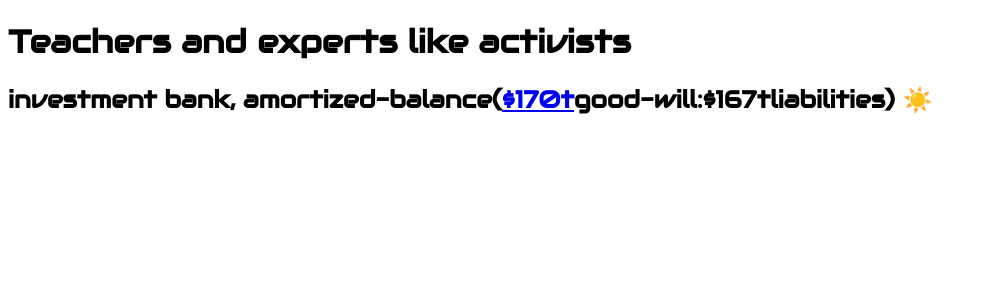
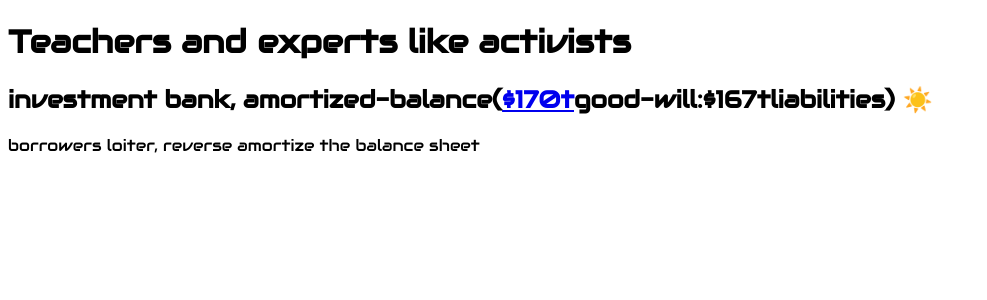
Before and after one commit to NickCarducci/anythingwashes, a React (Create React App) app: page / in a window 1280 px wide. Shown: the top 300 px of the page, without its empty margins (0-987 px from the left). Built offline with nearby package versions, Linux system fonts and the light colour scheme.

Commit message:
Update App.js

```diff
--- a/src/App.js
+++ b/src/App.js
@@ -16,6 +16,7 @@ export default function App() {
           ☀️
         </span>
       </h2>
+      borrowers loiter, reverse amortize the balance sheet
     </div>
   );
 }
```
